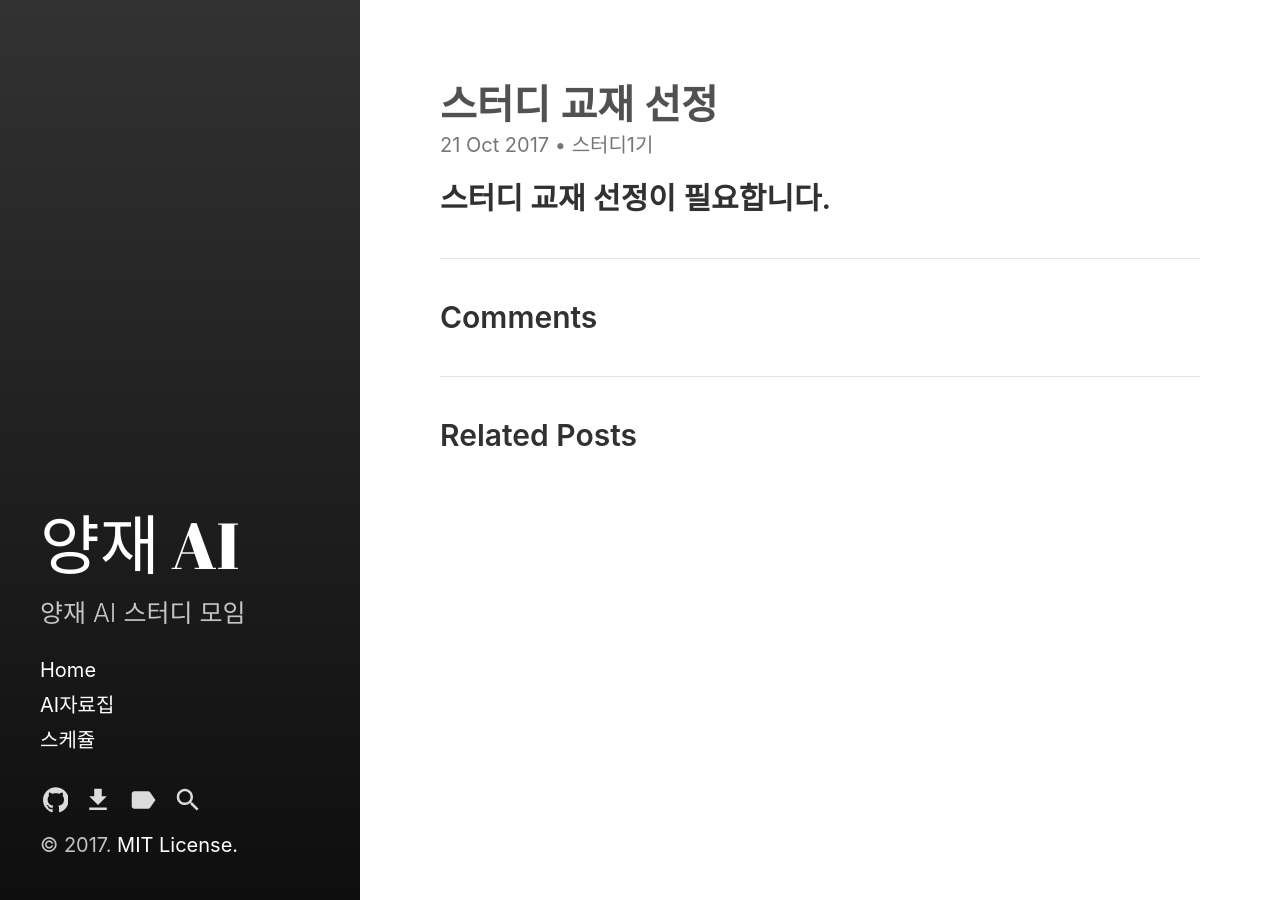
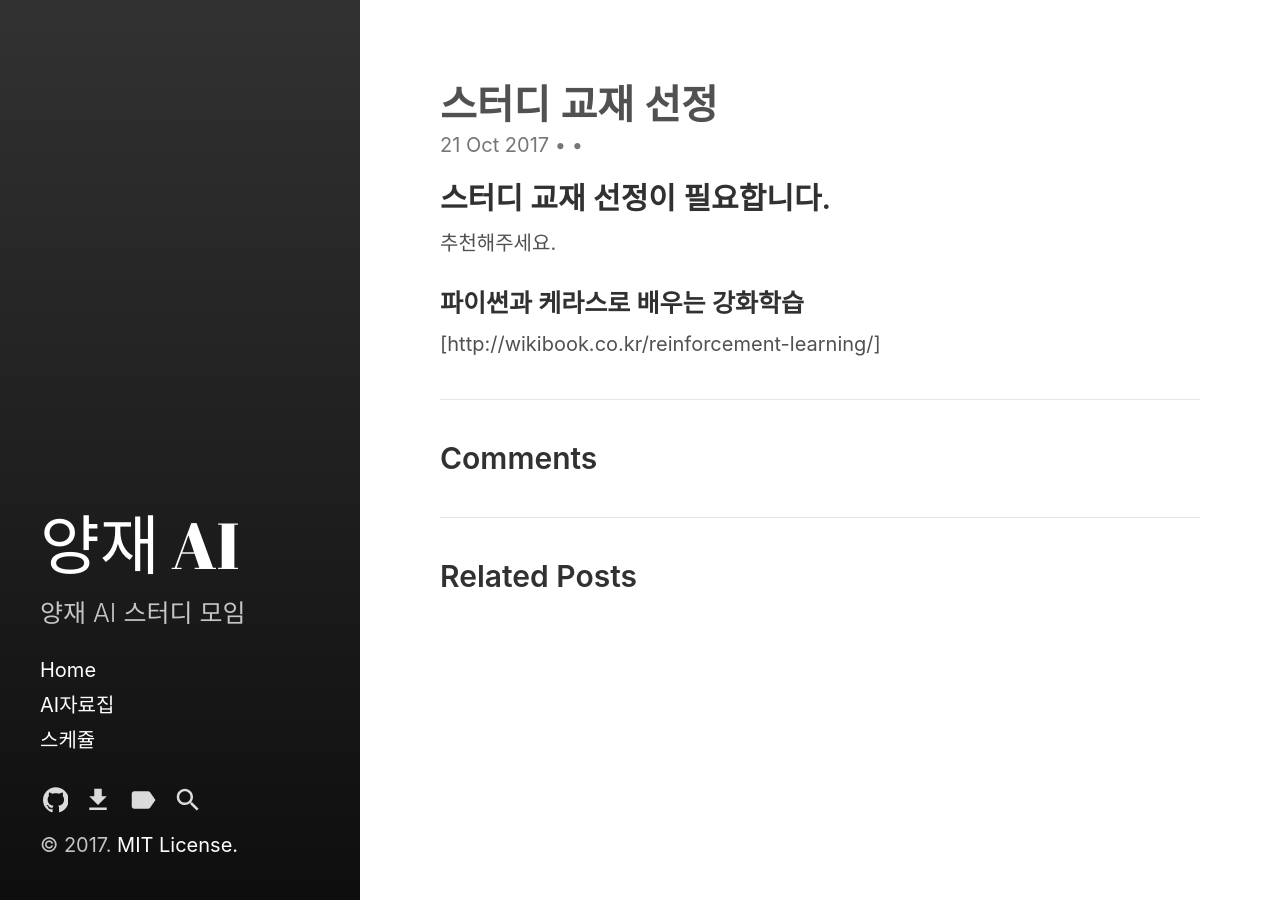
Before and after one commit to yangjaeai/yangjaeai.github.io, a Jekyll site: the page built from _posts/2017-10-21-스터디교재선정.md, in a window 1280 px wide. Built offline with Jekyll 4.4.1, drawn with Linux system fonts in a browser that asks for light colours.

Commit message:
추천교재 추가

```diff
--- a/_posts/2017-10-21-스터디교재선정.md
+++ b/_posts/2017-10-21-스터디교재선정.md
@@ -2,10 +2,15 @@
 layout: post
 title: "스터디 교재 선정"
 categories:
-  - 스터디1기
+  -
 excerpt_separator: "<!--more-->"
 date: 2017-10-21
 last_modified_at: 2017-03-09T12:45:25-05:00
 ---
 
 ## 스터디 교재 선정이 필요합니다.
+추천해주세요.
+
+<!--more-->
+### 파이썬과 케라스로 배우는 강화학습
+[http://wikibook.co.kr/reinforcement-learning/]
```
